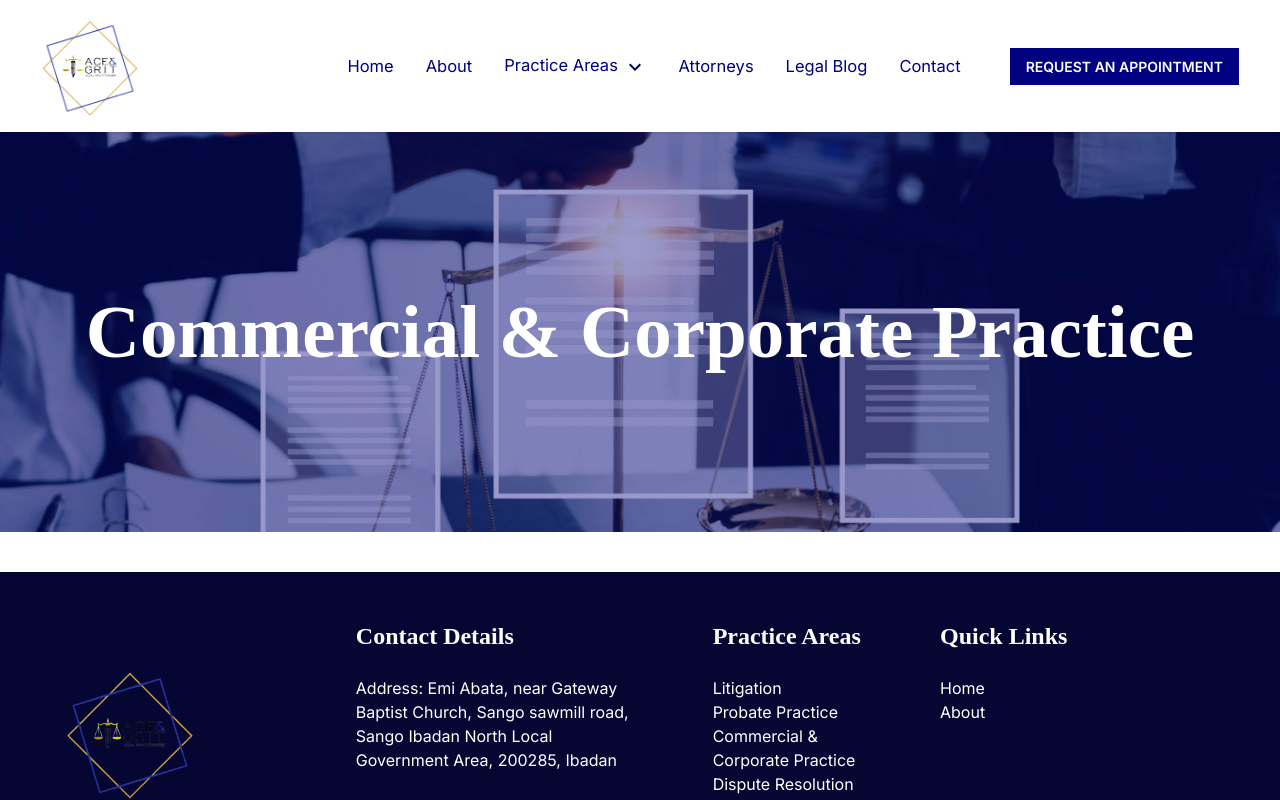
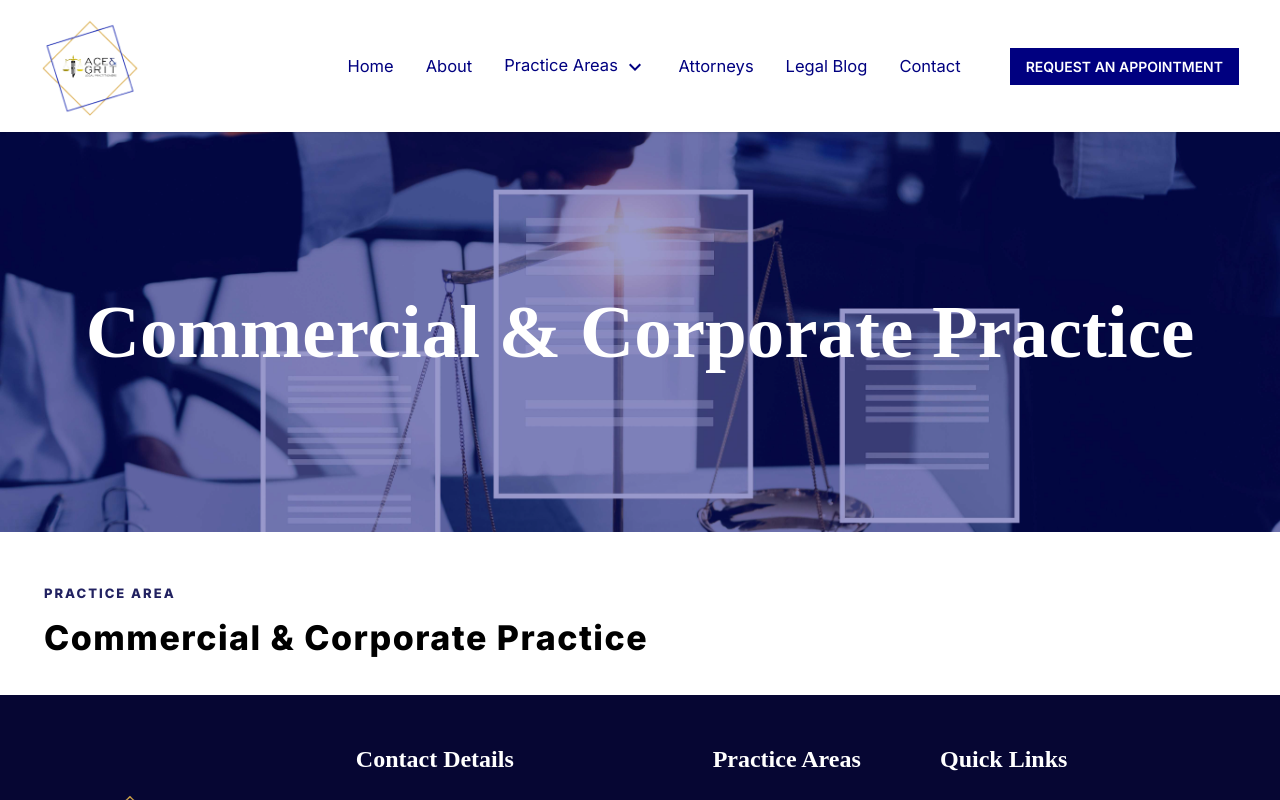
Before and after one commit to bolowys33/acegrit, a Next.js app: page /practice-areas/commercial-coorparate in a window 1280 px wide. Shown: the top 800 px of the page. Built offline with nearby package versions, Linux system fonts and the light colour scheme.

Commit message:
Add session title

```diff
--- a/app/practice-areas/[area]/page.tsx
+++ b/app/practice-areas/[area]/page.tsx
@@ -1,5 +1,7 @@
 import PageBanner from "@/components/PageBanner";
+import SectionTitle from "@/components/SectionTitle";
 import { practiceAreas } from "@/constants/links";
+import { Container } from "@mui/material";
 
 interface Areas {
     area: string;
@@ -8,11 +10,19 @@ interface Areas {
 const Area = ({ params }: { params: Areas }) => {
     const { area } = params;
 
-    const link = practiceAreas.find(item => item.path === `/${area}`)
+    const link = practiceAreas.find((item) => item.path === `/${area}`);
 
     return (
         <div>
             <PageBanner title={link?.name} classes={`${area}-image`} />
+            <Container maxWidth="xl">
+                <div className="md:px-5">
+                    <SectionTitle section="practice area" />
+                    <h3 className="text-[29px] md:text-[34px] font-extrabold tracking-[1.5px] mb-8">
+                        {link?.name}
+                    </h3>
+                </div>
+            </Container>
         </div>
     );
 };
```
